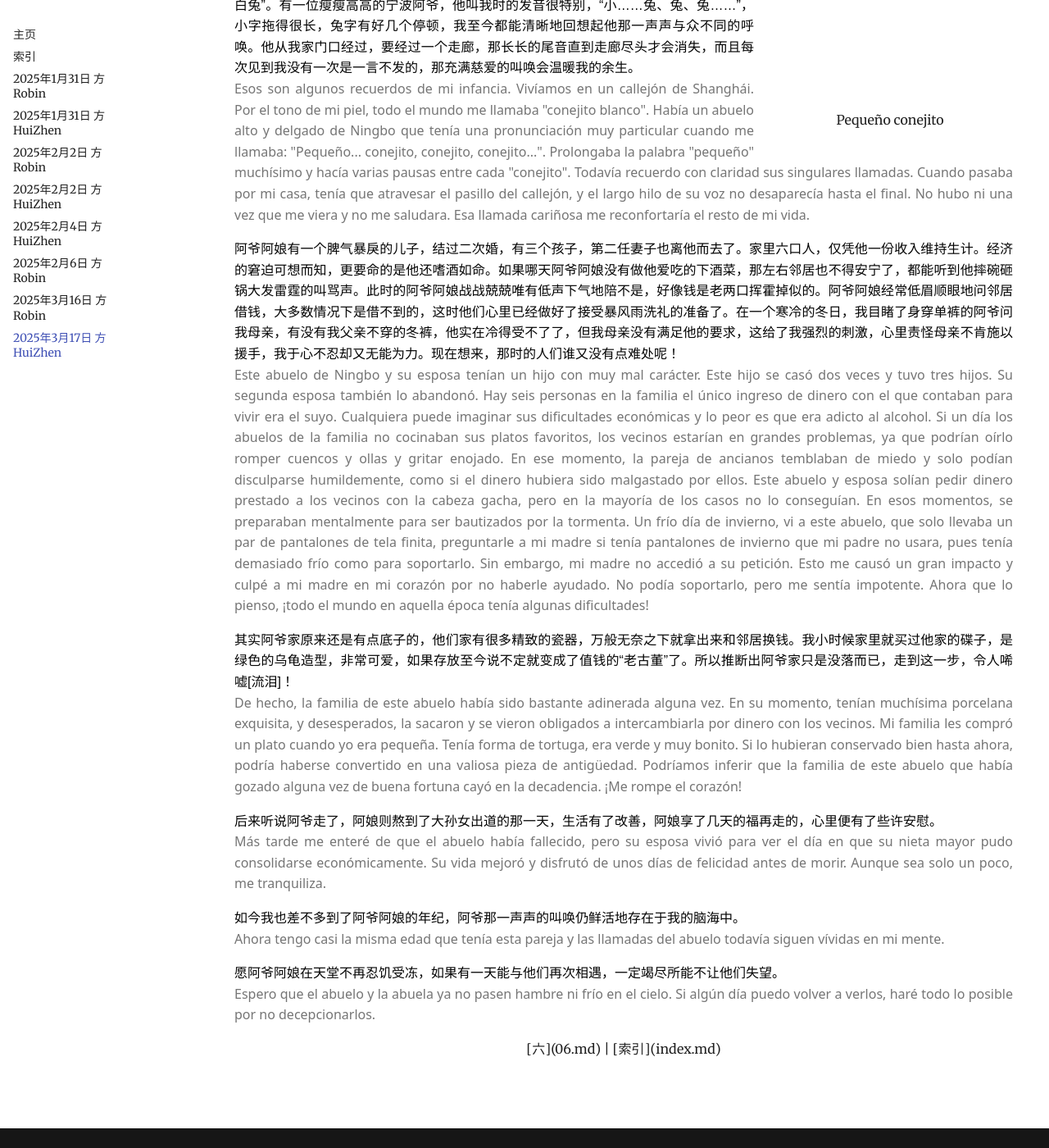
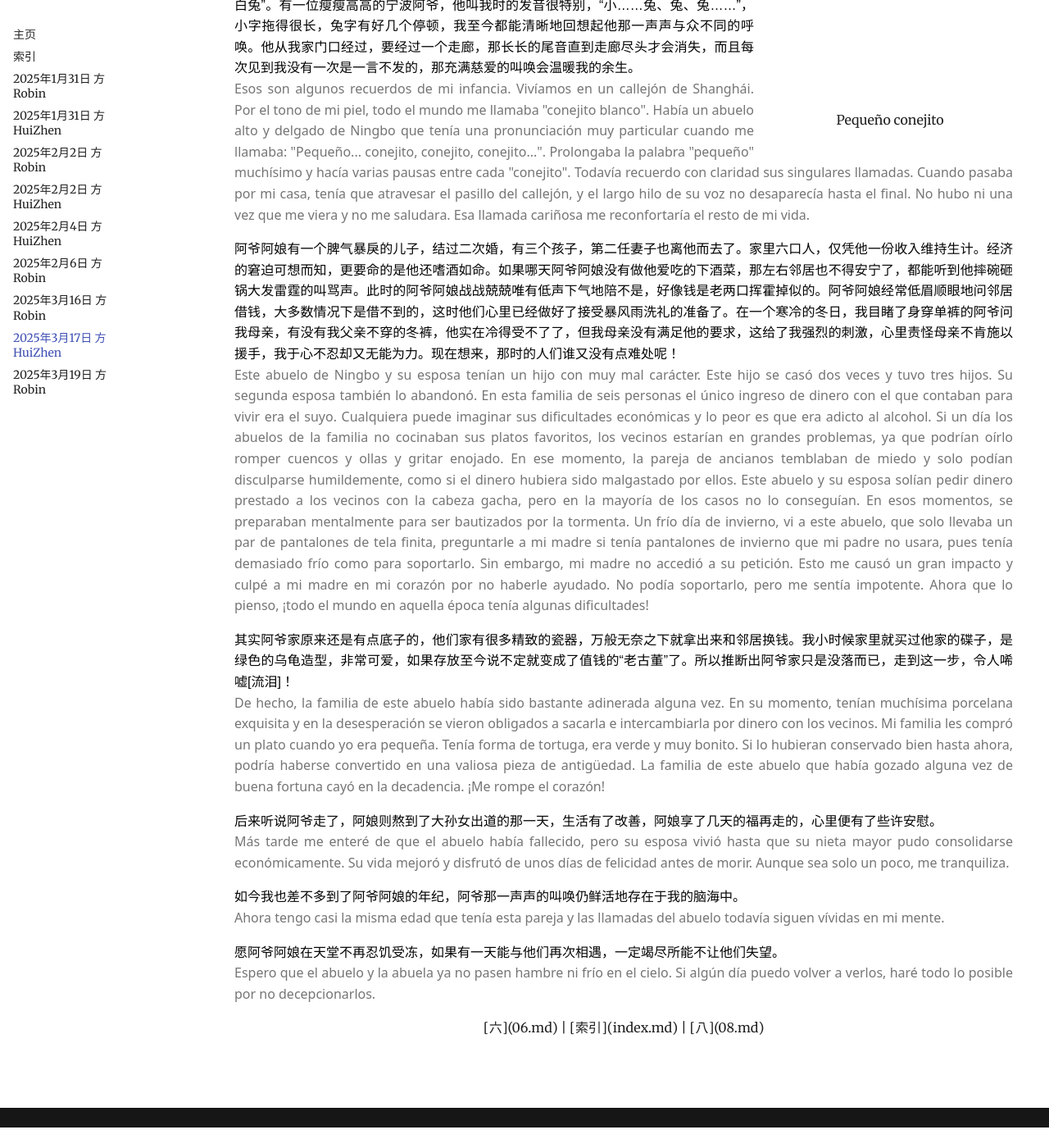
Before and after one commit to junon-txt/fang-huizhen, an MkDocs documentation site: the page built from pages/07.md, in a window 1280 px wide and 1400 px high, scrolled down 358 px. Shown: the whole window at 82% size. Built offline with MkDocs 1.6.1 and Material for MkDocs 9.7.7, drawn with Linux system fonts in a browser that asks for light colours; after the commit the page ends 1733 px from its top, so only the background shows below that.

Commit message:
+ entry 08

```diff
--- a/mkdocs.yml
+++ b/mkdocs.yml
@@ -13,6 +13,7 @@
   - 2025年2月6日 方 Robin: 05.md
   - 2025年3月16日 方 Robin: 06.md
   - 2025年3月17日 方 HuiZhen: 07.md
+  - 2025年3月19日 方 Robin: 08.md
 
 theme:
   name: material
--- a/pages/07.md
+++ b/pages/07.md
@@ -26,17 +26,17 @@
 阿爷阿娘有一个脾气暴戾的儿子，结过二次婚，有三个孩子，第二任妻子也离他而去了。家里六口人，仅凭他一份收入维持生计。经济的窘迫可想而知，更要命的是他还嗜酒如命。如果哪天阿爷阿娘没有做他爱吃的下酒菜，那左右邻居也不得安宁了，都能听到他摔碗砸锅大发雷霆的叫骂声。此时的阿爷阿娘战战兢兢唯有低声下气地陪不是，好像钱是老两口挥霍掉似的。阿爷阿娘经常低眉顺眼地问邻居借钱，大多数情况下是借不到的，这时他们心里已经做好了接受暴风雨洗礼的准备了。在一个寒冷的冬日，我目睹了身穿单裤的阿爷问我母亲，有没有我父亲不穿的冬裤，他实在冷得受不了了，但我母亲没有满足他的要求，这给了我强烈的刺激，心里责怪母亲不肯施以援手，我于心不忍却又无能为力。现在想来，那时的人们谁又没有点难处呢！
 {: .zh}
 
-Este abuelo de Ningbo y su esposa tenían un hijo con muy mal carácter. Este hijo se casó dos veces y tuvo tres hijos. Su segunda esposa también lo abandonó. Hay seis personas en la familia el único ingreso de dinero con el que contaban para vivir era el suyo. Cualquiera puede imaginar sus dificultades económicas y lo peor es que era adicto al alcohol. Si un día los abuelos de la familia no cocinaban sus platos favoritos, los vecinos estarían en grandes problemas, ya que podrían oírlo romper cuencos y ollas y gritar enojado. En ese momento, la pareja de ancianos temblaban de miedo y solo podían disculparse humildemente, como si el dinero hubiera sido malgastado por ellos. Este abuelo y esposa solían pedir dinero prestado a los vecinos con la cabeza gacha, pero en la mayoría de los casos no lo conseguían. En esos momentos, se preparaban mentalmente para ser bautizados por la tormenta. Un frío día de invierno, vi a este abuelo, que solo llevaba un par de pantalones de tela finita, preguntarle a mi madre si tenía pantalones de invierno que mi padre no usara, pues tenía demasiado frío como para soportarlo. Sin embargo, mi madre no accedió a su petición. Esto me causó un gran impacto y culpé a mi madre en mi corazón por no haberle ayudado. No podía soportarlo, pero me sentía impotente. Ahora que lo pienso, ¡todo el mundo en aquella época tenía algunas dificultades!
+Este abuelo de Ningbo y su esposa tenían un hijo con muy mal carácter. Este hijo se casó dos veces y tuvo tres hijos. Su segunda esposa también lo abandonó. En esta familia de seis personas el único ingreso de dinero con el que contaban para vivir era el suyo. Cualquiera puede imaginar sus dificultades económicas y lo peor es que era adicto al alcohol. Si un día los abuelos de la familia no cocinaban sus platos favoritos, los vecinos estarían en grandes problemas, ya que podrían oírlo romper cuencos y ollas y gritar enojado. En ese momento, la pareja de ancianos temblaban de miedo y solo podían disculparse humildemente, como si el dinero hubiera sido malgastado por ellos. Este abuelo y su esposa solían pedir dinero prestado a los vecinos con la cabeza gacha, pero en la mayoría de los casos no lo conseguían. En esos momentos, se preparaban mentalmente para ser bautizados por la tormenta. Un frío día de invierno, vi a este abuelo, que solo llevaba un par de pantalones de tela finita, preguntarle a mi madre si tenía pantalones de invierno que mi padre no usara, pues tenía demasiado frío como para soportarlo. Sin embargo, mi madre no accedió a su petición. Esto me causó un gran impacto y culpé a mi madre en mi corazón por no haberle ayudado. No podía soportarlo, pero me sentía impotente. Ahora que lo pienso, ¡todo el mundo en aquella época tenía algunas dificultades!
 
 其实阿爷家原来还是有点底子的，他们家有很多精致的瓷器，万般无奈之下就拿出来和邻居换钱。我小时候家里就买过他家的碟子，是绿色的乌龟造型，非常可爱，如果存放至今说不定就变成了值钱的“老古董”了。所以推断出阿爷家只是没落而已，走到这一步，令人唏嘘[流泪]！
 {: .zh}
 
-De hecho, la familia de este abuelo había sido bastante adinerada alguna vez. En su momento, tenían muchísima porcelana exquisita, y desesperados, la sacaron y se vieron obligados a intercambiarla por dinero con los vecinos. Mi familia les compró un plato cuando yo era pequeña. Tenía forma de tortuga, era verde y muy bonito. Si lo hubieran conservado bien hasta ahora, podría haberse convertido en una valiosa pieza de antigüedad. Podríamos inferir que la familia de este abuelo que había gozado alguna vez de buena fortuna cayó en la decadencia. ¡Me rompe el corazón!
+De hecho, la familia de este abuelo había sido bastante adinerada alguna vez. En su momento, tenían muchísima porcelana exquisita y en la desesperación se vieron obligados a sacarla e intercambiarla por dinero con los vecinos. Mi familia les compró un plato cuando yo era pequeña. Tenía forma de tortuga, era verde y muy bonito. Si lo hubieran conservado bien hasta ahora, podría haberse convertido en una valiosa pieza de antigüedad. La familia de este abuelo que había gozado alguna vez de buena fortuna cayó en la decadencia. ¡Me rompe el corazón!
 
 后来听说阿爷走了，阿娘则熬到了大孙女出道的那一天，生活有了改善，阿娘享了几天的福再走的，心里便有了些许安慰。
 {: .zh}
 
-Más tarde me enteré de que el abuelo había fallecido, pero su esposa vivió para ver el día en que su nieta mayor pudo consolidarse económicamente. Su vida mejoró y disfrutó de unos días de felicidad antes de morir. Aunque sea solo un poco, me tranquiliza.
+Más tarde me enteré de que el abuelo había fallecido, pero su esposa vivió hasta que su nieta mayor pudo consolidarse económicamente. Su vida mejoró y disfrutó de unos días de felicidad antes de morir. Aunque sea solo un poco, me tranquiliza.
 
 如今我也差不多到了阿爷阿娘的年纪，阿爷那一声声的叫唤仍鲜活地存在于我的脑海中。
 {: .zh}
@@ -49,5 +49,5 @@
 Espero que el abuelo y la abuela ya no pasen hambre ni frío en el cielo. Si algún día puedo volver a verlos, haré todo lo posible por no decepcionarlos.
 
 <center>
-[六](06.md) | [索引](index.md)
+[六](06.md) | [索引](index.md) | [八](08.md)
 </center>
```
Also changed, not shown: pages/08.md (added, +40 -0 lines), pages/index.md (+1 -0 lines).
